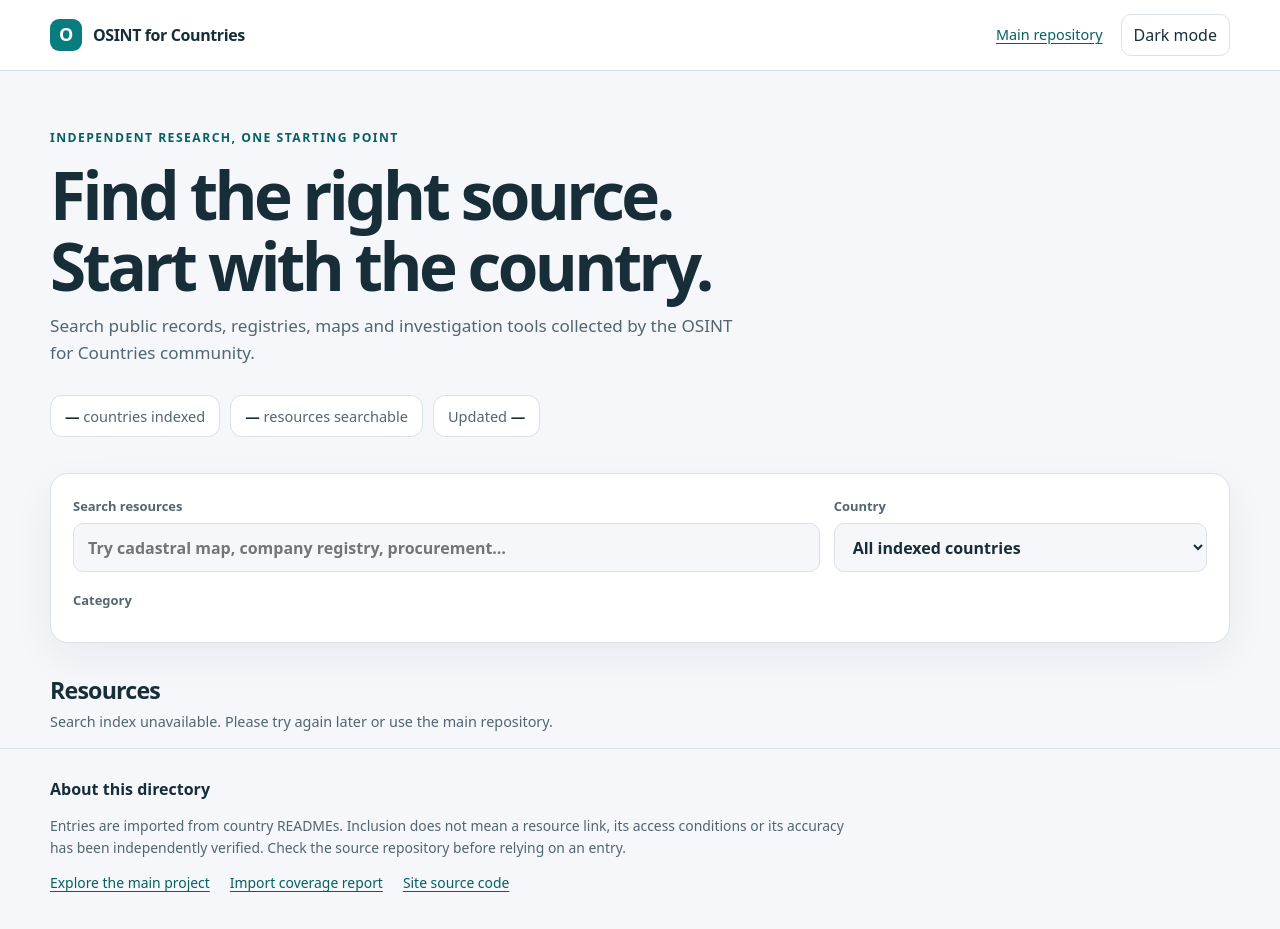
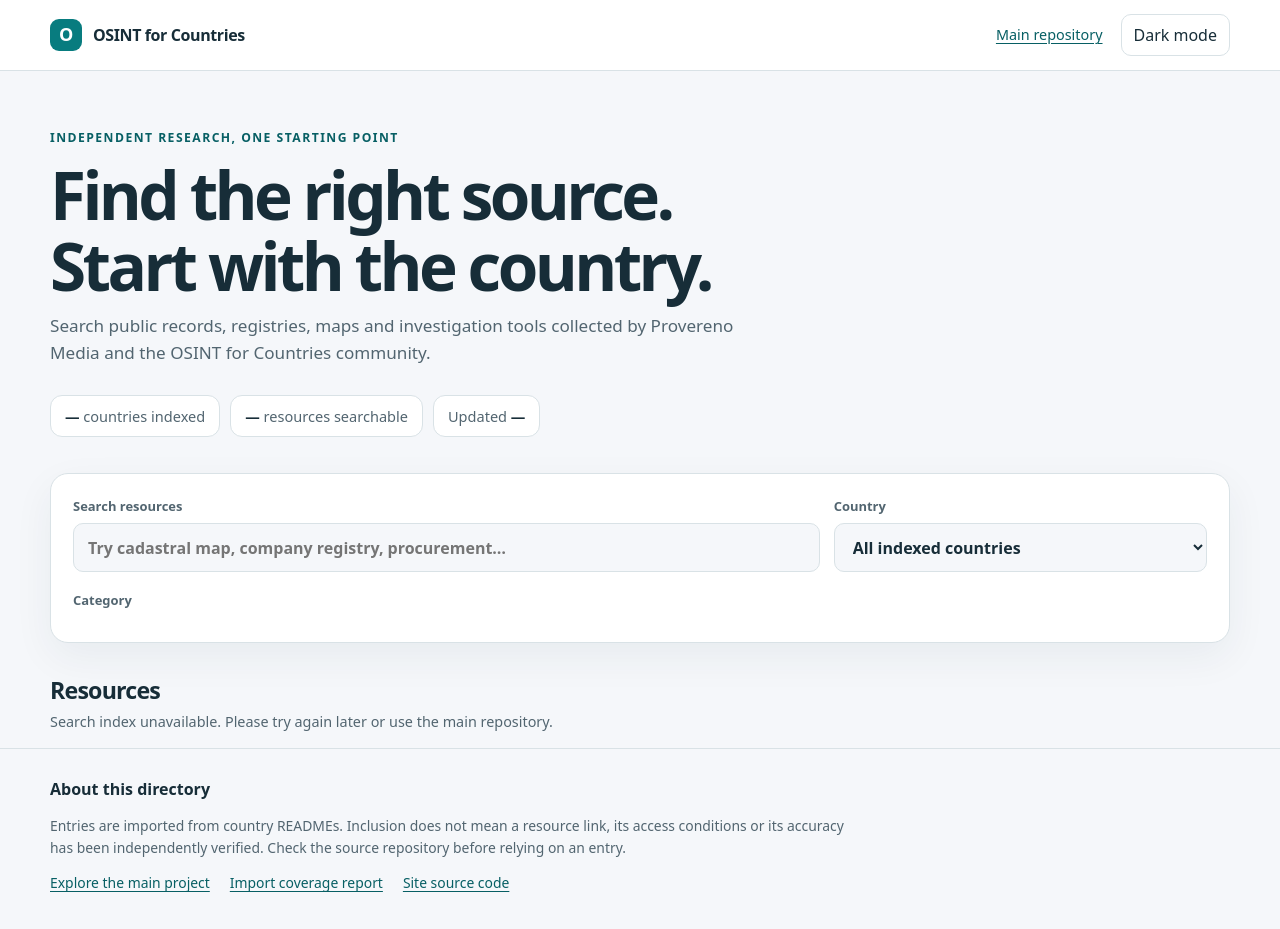
Before and after one commit to Provereno-Media/OSINT-for-countries-V2.0, a plain HTML site: page site/index.html in a window 1280 px wide. Drawn offline with Linux system fonts and the light colour scheme; no server answers.

Commit message:
Update hero section to include Provereno Media credit
Updated the description in the hero section to credit Provereno Media.

```diff
--- a/site/index.html
+++ b/site/index.html
@@ -23,7 +23,7 @@
     <nav class="top-actions" aria-label="Site"><a href="https://github.com/Provereno-Media/OSINT-for-countries-V2.0">Main repository</a><button class="theme" id="theme" type="button">Dark mode</button></nav>
   </div></header>
   <main class="wrap">
-    <section class="hero" aria-labelledby="title"><div class="eyebrow">Independent research, one starting point</div><h1 id="title">Find the right source.<br>Start with the country.</h1><p>Search public records, registries, maps and investigation tools collected by the OSINT for Countries community.</p><div class="stats"><div class="stat"><strong id="country-count">—</strong> countries indexed</div><div class="stat"><strong id="resource-count">—</strong> resources searchable</div><div class="stat">Updated <strong id="updated">—</strong></div></div></section>
+    <section class="hero" aria-labelledby="title"><div class="eyebrow">Independent research, one starting point</div><h1 id="title">Find the right source.<br>Start with the country.</h1><p>Search public records, registries, maps and investigation tools collected by Provereno Media and the OSINT for Countries community.</p><div class="stats"><div class="stat"><strong id="country-count">—</strong> countries indexed</div><div class="stat"><strong id="resource-count">—</strong> resources searchable</div><div class="stat">Updated <strong id="updated">—</strong></div></div></section>
     <section class="search-panel" id="search" aria-label="Find resources"><div class="fields"><label class="field" for="query">Search resources<input id="query" type="search" placeholder="Try cadastral map, company registry, procurement…" autocomplete="off"></label><label class="field" for="country">Country<select id="country"><option value="">All indexed countries</option></select></label></div><div class="filters"><div class="filters-label" id="filter-label">Category</div><div class="chips" id="categories" role="group" aria-labelledby="filter-label"></div></div></section>
     <div id="warning" class="note" hidden></div>
     <section aria-labelledby="results-title"><div class="results-head"><div><h2 id="results-title">Resources</h2><p id="status" role="status" aria-live="polite">Loading index…</p></div><button id="clear" class="clear" type="button" hidden>Clear filters</button></div><div id="results" class="grid"></div><div id="empty" class="empty" hidden><h3>No matching resources</h3><div>Try a shorter query or choose another country or category.</div></div><button id="more" class="more" type="button" hidden>Show more results</button></section>
```
